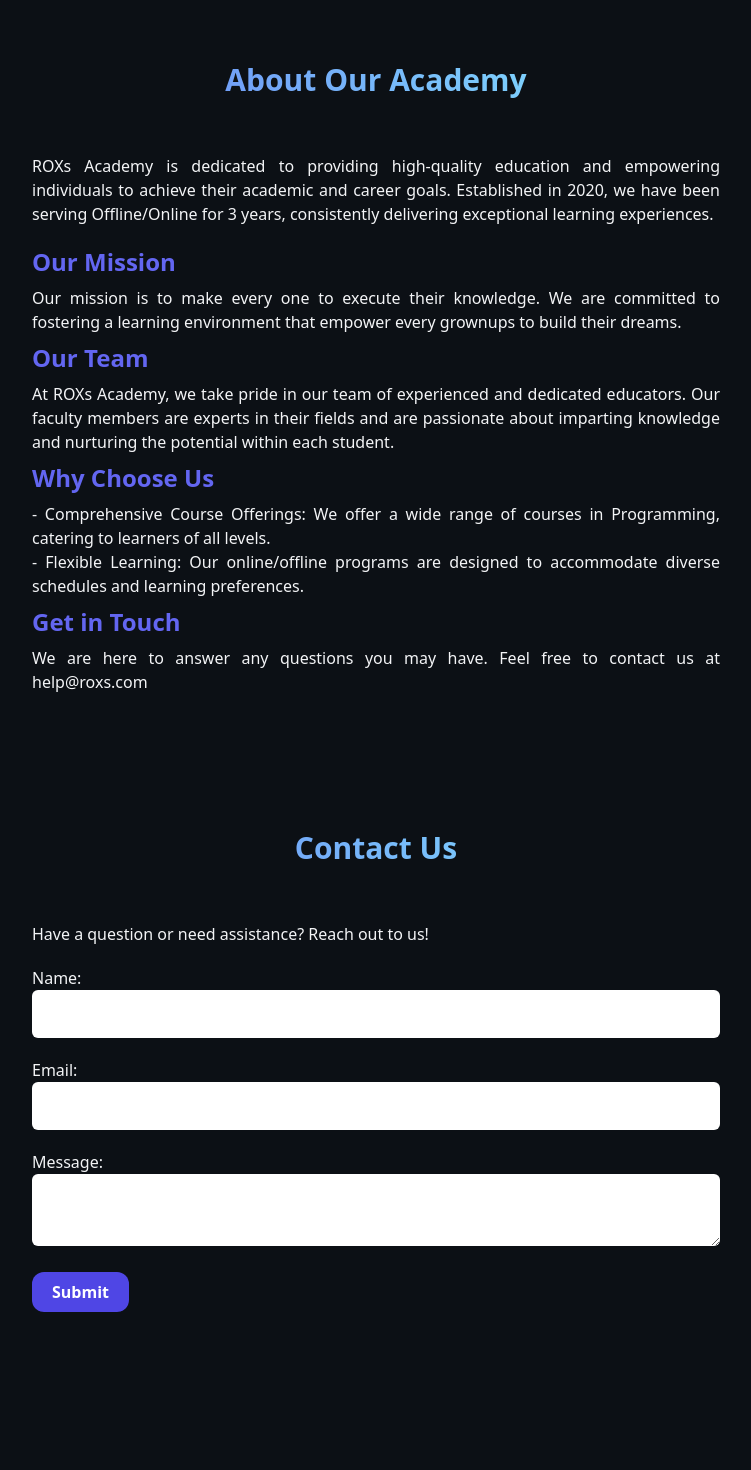
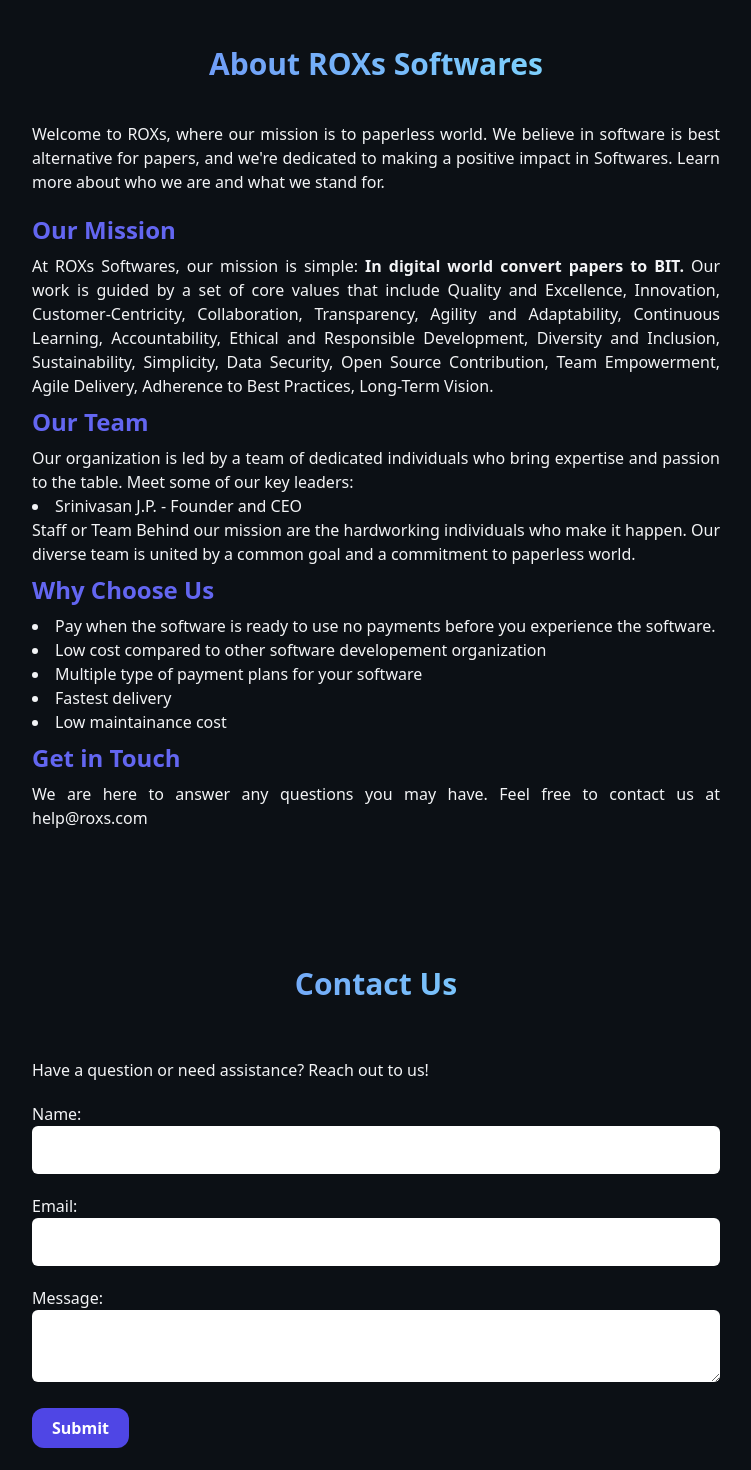
Before and after one commit to SrinivasanJP/roxs_softwares, a React (Vite) app: page / in a window 1280 px wide. Shown: the part 2500-3970 px from the top of the page, without its empty margins (264-1015 px from the left). Before the commit the page ends 3852 px from the top, so only its background shows below. Built offline with nearby package versions, Linux system fonts and the light colour scheme.

Commit message:
All the section is done

```diff
--- /dev/null
+++ b/src/Components/About.jsx
@@ -0,0 +1,47 @@
+import React from 'react'
+import { about, common } from '../styles'
+
+const About = () => {
+  return (
+    <section id="about" className={about.root}>
+    <h1 className={common.textNabula+" text-center my-10"}>About ROXs Softwares</h1>
+    <p className={about.p}>
+    Welcome to ROXs, where our mission is to paperless world. We believe in software is best alternative for papers, and we're dedicated to making a positive impact in Softwares. Learn more about who we are and what we stand for.
+    </p>
+
+    <h2 className=' font-bold text-2xl text-indigo-500 my-2'>Our Mission</h2>
+    <p className=' text-justify'>
+    At ROXs Softwares, our mission is simple: <strong>In digital world convert papers to BIT.</strong> Our work is guided by a set of core values that include Quality and Excellence, Innovation, Customer-Centricity, Collaboration, Transparency, Agility and Adaptability, Continuous Learning, Accountability, Ethical and Responsible Development, Diversity and Inclusion, Sustainability, Simplicity, Data Security, Open Source Contribution, Team Empowerment, Agile Delivery, Adherence to Best Practices, Long-Term Vision.
+    </p>
+
+    <h2 className=' font-bold text-2xl text-indigo-500 my-2'>Our Team</h2>
+    <p className=' text-justify'>
+    Our organization is led by a team of dedicated individuals who bring expertise and passion to the table. Meet some of our key leaders: <br /><ul className=' list-disc list-inside'>
+        <li>Srinivasan J.P. - Founder and CEO</li>
+    </ul>
+    Staff or Team
+
+    Behind our mission are the hardworking individuals who make it happen. Our diverse team is united by a common goal and a commitment to paperless world.
+    </p>
+
+    <h2 className=' font-bold text-2xl text-indigo-500 my-2'>Why Choose Us</h2>
+    <p className=' text-justify'>
+      <ul className=' list-disc list-inside'>
+        <li>Pay when the software is ready to use no payments before you experience the software.</li>
+        <li>Low cost compared to other software developement organization</li>
+        <li>Multiple type of payment plans for your software</li>
+        <li>Fastest delivery</li>
+        <li>Low maintainance cost </li>
+      </ul>
+    </p>
+
+    <h2 className=' font-bold text-2xl text-indigo-500 my-2'>Get in Touch</h2>
+    <p className=' text-justify'>
+      We are here to answer any questions you may have. Feel free to
+      contact us at <a href="mailto:jpsrinivasan38@gmail.com" className='hover:text-orange-300 hover:border-b-2'>help@roxs.com</a>
+    </p>
+  </section>
+  )
+}
+
+export default About
--- /dev/null
+++ b/src/Components/ContactUs.jsx
@@ -0,0 +1,73 @@
+import React from 'react'
+import { useState } from 'react'
+const ContactUs = () => {
+    const [contactData, setContactData]= useState({
+        name: '',
+        email: '',
+        message: '',
+        submitted: false,
+      })
+      const handleSubmit = (e)=>{
+        e.preventDefault()
+        setContactData({...contactData,submitted:true})
+      }
+      const handleChange = (e)=>{
+        setContactData({...contactData,[e.target.name]:e.target.value})
+      }
+  return (
+    <div>
+         <section id="contact" className=' text-gray-100 p-10 md:w-[60%] mx-auto'>
+        <h1 className=' text-3xl font-bold text-center bg-[radial-gradient(138.06%_1036.51%_at_95.25%_-2.54%,_#7ED4FD_14.06%,#709DF7_51.02%,#4D78EF_79.09%)] bg-clip-text text-transparent my-14'>Contact Us</h1>
+        {contactData.submitted ? (
+          <div className="message-sent">
+            <p>Thank you for contacting us. We will get back to you shortly.</p>
+          </div>
+        ) : (
+          <div >
+            <p className=' my-5'>Have a question or need assistance? Reach out to us!</p>
+            <form onSubmit={handleSubmit}>
+              <div className="form-group mt-5">
+                <label htmlFor="name" className=' block'>Name:</label>
+                <input
+                  type="text"
+                  id="name"
+                  name="name"
+                  className=' w-full rounded-md text-md text-black p-3 focus:outline-none '
+                  value={contactData.name}
+                  onChange={handleChange}
+                  required
+                />
+              </div>
+              <div className="form-group mt-5">
+                <label htmlFor="email" className='block'>Email:</label>
+                <input
+                  type="email"
+                  className=' w-full rounded-md text-md text-black p-3 focus:outline-none '
+                  id="email"
+                  name="email"
+                  value={contactData.email}
+                  onChange={handleChange}
+                  required
+                />
+              </div>
+              <div className="form-group mt-5">
+                <label htmlFor="message" className='block'>Message:</label>
+                <textarea
+                  id="message"
+                  name="message"
+                  className=' w-full rounded-md text-md text-black p-3 focus:outline-none '
+                  value={contactData.message}
+                  onChange={handleChange}
+                  required
+                />
+              </div>
+              <button type="submit" className=' bg-indigo-600 text-white px-5 py-2 rounded-xl mt-5 font-semibold'>Submit</button>
+            </form>
+          </div>
+        )}
+      </section>
+    </div>
+  )
+}
+
+export default ContactUs
--- a/src/Components/Home.jsx
+++ b/src/Components/Home.jsx
@@ -3,24 +3,14 @@ import Navigation from './Navigation'
 import { homeStyle, common } from '../styles'
 import { We_are } from './We_are'
 import What_we_do from './What_we_do'
+import About from './About'
+import ContactUs from './ContactUs'
 const Home = ({setPage}) => {
   const spanD = 'w-2 h-2 bg-[#4D78EF] inline-block rounded-full mr-5 animate-pulse'
   const liD = ' bg-gradient-to-r  from-slate-950 px-5 py-3 rounded-2xl mt-3'
   const liED = ' bg-gradient-to-r  from-slate-950 px-5 py-3 rounded-2xl mt-3'
 
-  const [contactData, setContactData]= useState({
-    name: '',
-    email: '',
-    message: '',
-    submitted: false,
-  })
-  const handleSubmit = (e)=>{
-    e.preventDefault()
-    setContactData({...contactData,submitted:true})
-  }
-  const handleChange = (e)=>{
-    setContactData({...contactData,[e.target.name]:e.target.value})
-  }
+
   return (
     <div id="home" className="mt-[66px]"
     >
@@ -46,6 +36,8 @@ const Home = ({setPage}) => {
       </section>
       <We_are />
       <What_we_do />
+      <About />
+      <ContactUs />
       {/* <section id='courses' className=' h-full w-screen text-gray-100  flex justify-center flex-col md:w-[60%] mx-auto'>
         <div className=' w-[85%] h-[80%] backdrop-blur-md backdrop-filter bg-opacity-70 rounded-2xl mx-auto z-10 shadow-gray-700 shadow-inner'>
 
@@ -103,7 +95,7 @@ const Home = ({setPage}) => {
         </ol>
         </div>
       </section> */}
-      <section id="about" className=' text-gray-100 p-10 md:w-[60%] mx-auto'>
+      {/* <section id="about" className=' text-gray-100 p-10 md:w-[60%] mx-auto'>
         <h1 className=' text-3xl font-bold text-center bg-[radial-gradient(138.06%_1036.51%_at_95.25%_-2.54%,_#7ED4FD_14.06%,#709DF7_51.02%,#4D78EF_79.09%)] bg-clip-text text-transparent my-14'>About Our Academy</h1>
         <p className=' text-justify mb-5'>
           ROXs Academy is dedicated to providing high-quality education
@@ -139,8 +131,8 @@ const Home = ({setPage}) => {
           We are here to answer any questions you may have. Feel free to
           contact us at <a href="mailto:jpsrinivasan38@gmail.com" className='hover:text-orange-300 hover:border-b-2'>help@roxs.com</a>
         </p>
-      </section>
-      <section id="contact" className=' text-gray-100 p-10 md:w-[60%] mx-auto'>
+      </section> */}
+      {/* <section id="contact" className=' text-gray-100 p-10 md:w-[60%] mx-auto'>
         <h1 className=' text-3xl font-bold text-center bg-[radial-gradient(138.06%_1036.51%_at_95.25%_-2.54%,_#7ED4FD_14.06%,#709DF7_51.02%,#4D78EF_79.09%)] bg-clip-text text-transparent my-14'>Contact Us</h1>
         {contactData.submitted ? (
           <div className="message-sent">
@@ -189,7 +181,7 @@ const Home = ({setPage}) => {
             </form>
           </div>
         )}
-      </section>
+      </section> */}
     </div>
 
   )
--- a/src/styles.js
+++ b/src/styles.js
@@ -16,4 +16,8 @@ const common = {
     Buttonblue:"text-white text-left mt-5 w-fit px-5 py-2 rounded-full bg-[radial-gradient(138.06%_1036.51%_at_95.25%_-2.54%,_#7ED4FD_14.06%,#709DF7_51.02%,#4D78EF_79.09%)] animate-pulse",
     textNabula: 'bg-[radial-gradient(138.06%_1036.51%_at_95.25%_-2.54%,_#7ED4FD_14.06%,#709DF7_51.02%,#4D78EF_79.09%)] bg-clip-text text-transparent font-extrabold text-3xl'
 }
-export {homeStyle,common,we_are, what_we_do}
+const about = {
+    root:"text-gray-100 p-10 md:w-[60%] mx-auto",
+    p:" text-justify mb-5",
+}
+export {homeStyle,common,we_are, what_we_do, about}
```
